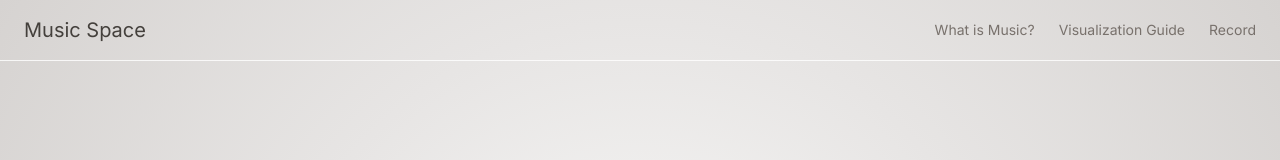
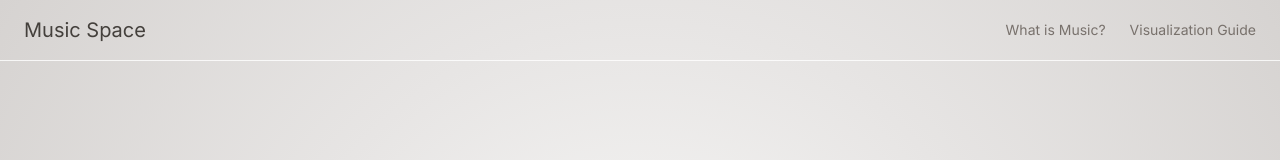
Before and after one commit to ankit-ent/music-world, a Next.js app: page / in a window 1280 px wide. Shown: the top 160 px of the page. Built offline with nearby package versions, Linux system fonts and the light colour scheme; a web font is replaced by a local one.

Commit message:
Hid the record page

```diff
--- a/components/Header.tsx
+++ b/components/Header.tsx
@@ -9,7 +9,7 @@ export default function Header() {
       <nav className="flex gap-6 text-sm text-stone-500">
         <Link href="/#what-is-music" className="hover:text-stone-800">What is Music?</Link>
         <Link href="/guide" className="hover:text-stone-800">Visualization Guide</Link>
-        <Link href="/record" className="hover:text-stone-800">Record</Link>
+        {/* <Link href="/record" className="hover:text-stone-800">Record</Link> */}
       </nav>
     </header>
   );
```
